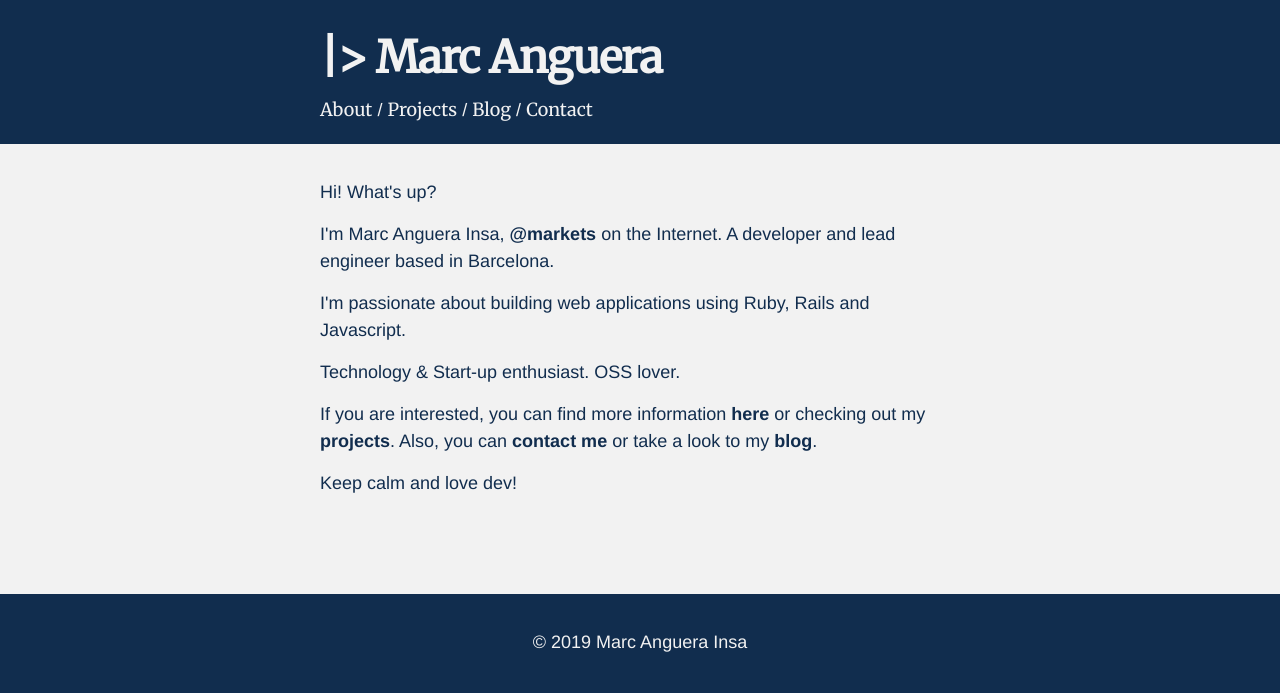
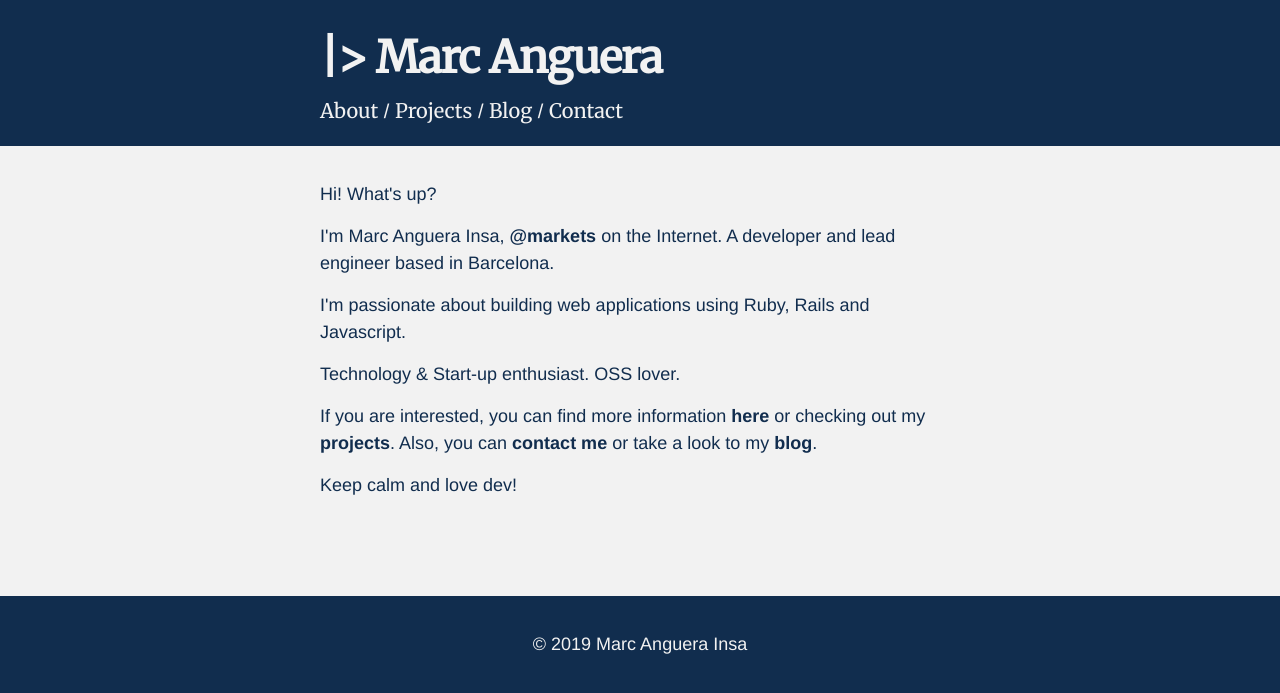
Before and after one commit to markets/markets.github.io, a Jekyll site: the page built from index.html, in a window 1280 px wide. Shown: the top 693 px of the page. Built offline with Jekyll 4.4.1, drawn with Linux system fonts in a browser that asks for light colours.

Commit message:
make nav links bigger

```diff
--- a/_layouts/default.html
+++ b/_layouts/default.html
@@ -4,7 +4,7 @@
   <meta charset="utf-8">
   <meta http-equiv="X-UA-Compatible" content="IE=edge,chrome=1">
   <meta name="viewport" content="width=device-width">
-  <meta name="title" content="Software, Development, Ruby and Internet">
+  <meta name="title" content="Marc Anguera Insa - Software, Development, Ruby and Internet">
   <meta name="google-site-verification" content="FfIRHPdGUHtmFkTqKU3q0n_tkG93PRIiRWf4mx6K8Bk" />
   <title>{{ page.title }} - Marc Anguera Insa</title>
   <link rel="stylesheet" href="/css/styles.css">
@@ -14,12 +14,14 @@
 <body>
   <header class="inner">
     <h1 class="main_header">
-      <a class="main" href="/" title="Home">|> Marc Anguera</a>
+      <a href="/" title="Home">|> Marc Anguera</a>
     </h1>
-    <a href="/about" title="About me">About</a> /
-    <a href="/projects" title="About me">Projects</a> /
-    <a href="/blog" title="Blog">Blog</a> /
-    <a href="/contact" title="Contact me">Contact</a>
+    <div class="nav">
+      <a href="/about" title="About me">About</a> /
+      <a href="/projects" title="About me">Projects</a> /
+      <a href="/blog" title="Blog">Blog</a> /
+      <a href="/contact" title="Contact me">Contact</a>
+    </div>
   </header>
 
   <div id="main_content_wrap">
--- a/css/styles.css
+++ b/css/styles.css
@@ -16,7 +16,7 @@ body {
   -webkit-font-smoothing: antialiased;
 }
 
-h1, h2, h3, h4, h5, h6 {
+h1, h2, h3, h4, h5 {
   margin: 5px 0;
   font-weight: 700;
   font-family: 'Merriweather', Helvetica, Arial, sans-serif;
@@ -131,6 +131,10 @@ header a {
   font-family: 'Merriweather', Helvetica, Arial, sans-serif;
 }
 
+.nav {
+  font-size: 20px;
+}
+
 .main_header {
   font-size: 44px;
   font-weight: 700;
```
